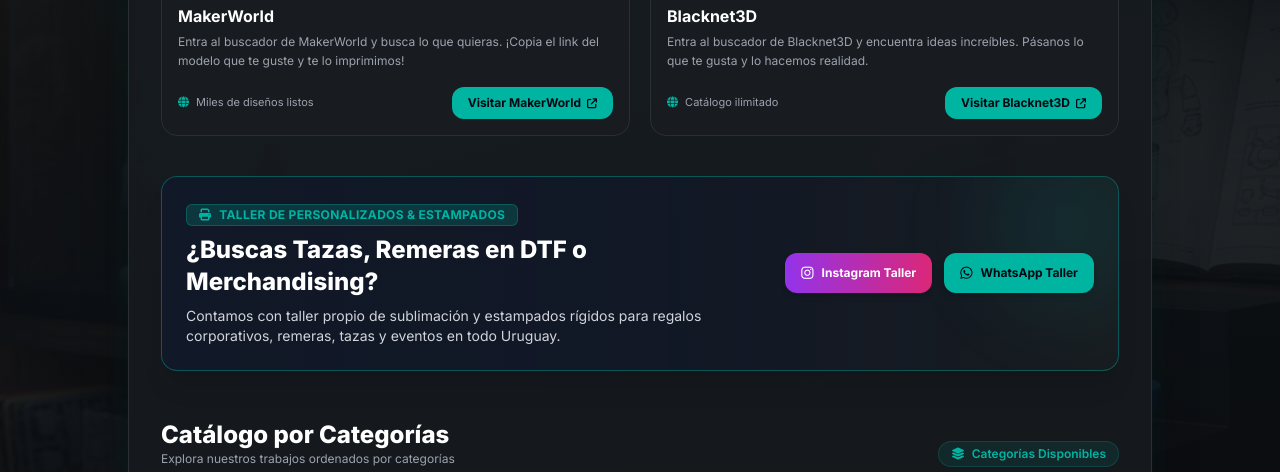
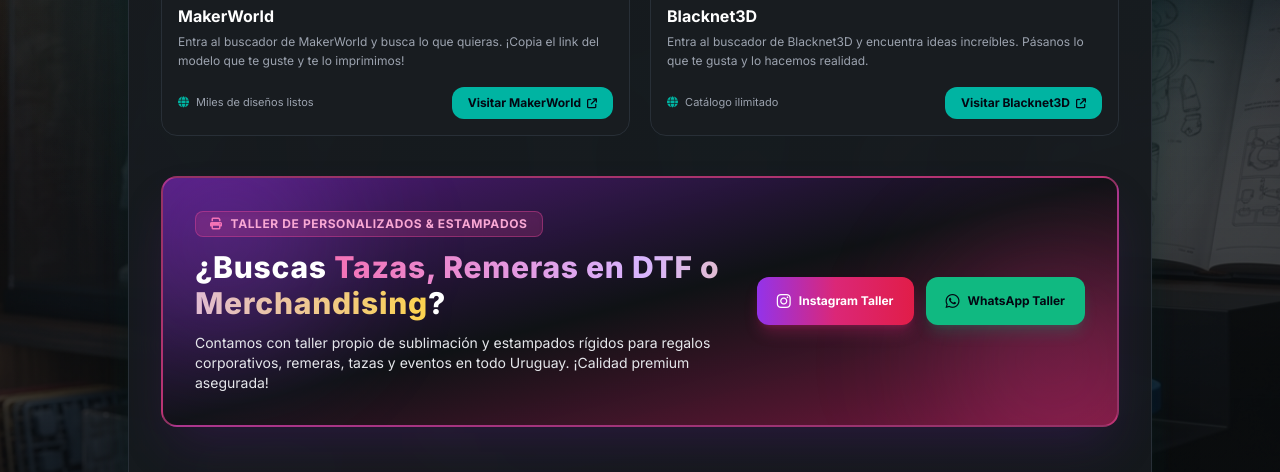
Before and after one commit to nicoreductense-bless3D/BLESSTAMP3D, a plain HTML site: page index.html in a window 1280 px wide. Shown: the part 1020-1492 px from the top of the page. Drawn offline with nearby package versions, Linux system fonts and the light colour scheme.

Commit message:
Update index.html

```diff
--- a/index.html
+++ b/index.html
@@ -43,9 +43,10 @@
         body {
             font-family: 'Inter', sans-serif;
             background-color: #0c0f12;
+            /* Fondo con mayor visibilidad (menos opacidad en la capa oscura intermedia) */
             background-image:
-                radial-gradient(circle at 50% 0%, rgba(0, 180, 162, 0.15) 0%, transparent 60%),
-                linear-gradient(rgba(12, 15, 18, 0.85), rgba(12, 15, 18, 0.92)),
+                radial-gradient(circle at 50% 0%, rgba(0, 180, 162, 0.25) 0%, transparent 70%),
+                linear-gradient(rgba(12, 15, 18, 0.65), rgba(12, 15, 18, 0.78)),
                 url('fondo.jpg');
             background-size: cover;
             background-position: center;
@@ -231,25 +232,29 @@
                 </div>
             </section>
 
-            <!-- BANNER ESPECIAL: TALLER DE ESTAMPADOS Y PERSONALIZADOS -->
-            <section id="taller-estampados" class="relative rounded-2xl bg-gradient-to-r from-gray-900 via-gray-900/90 to-brand-cardBg border border-brand-teal/40 p-5 md:p-6 overflow-hidden shadow-xl">
-                <div class="absolute -right-10 -top-10 w-44 h-44 bg-brand-teal/10 rounded-full blur-2xl"></div>
-                <div class="flex flex-col md:flex-row items-center justify-between gap-5 relative z-10">
-                    <div class="space-y-2 text-center md:text-left">
-                        <div class="inline-flex items-center gap-2 px-3 py-0.5 rounded-md bg-brand-teal/20 text-brand-teal border border-brand-teal/30 text-xs font-bold uppercase tracking-wide">
-                            <i class="fa-solid fa-print"></i> Taller de Personalizados & Estampados
+            <!-- BANNER ESPECIAL: TALLER DE ESTAMPADOS Y PERSONALIZADOS (MÁS LLAMATIVO Y COLORIDO) -->
+            <section id="taller-estampados" class="relative rounded-2xl bg-gradient-to-br from-purple-900/90 via-brand-darkBg to-pink-900/90 border-2 border-pink-500/60 p-6 md:p-8 overflow-hidden shadow-2xl shadow-purple-900/30">
+                <div class="absolute -right-12 -bottom-12 w-56 h-56 bg-pink-500/20 rounded-full blur-3xl"></div>
+                <div class="absolute -left-12 -top-12 w-56 h-56 bg-purple-500/20 rounded-full blur-3xl"></div>
+
+                <div class="flex flex-col md:flex-row items-center justify-between gap-6 relative z-10">
+                    <div class="space-y-3 text-center md:text-left">
+                        <div class="inline-flex items-center gap-2 px-3.5 py-1 rounded-lg bg-pink-500/20 text-pink-300 border border-pink-500/40 text-xs font-bold uppercase tracking-wider shadow-inner">
+                            <i class="fa-solid fa-print text-pink-400"></i> Taller de Personalizados & Estampados
                         </div>
-                        <h3 class="text-xl md:text-2xl font-extrabold text-white">¿Buscas Tazas, Remeras en DTF o Merchandising?</h3>
-                        <p class="text-gray-300 text-xs md:text-sm max-w-xl leading-relaxed">
-                            Contamos con taller propio de sublimación y estampados rígidos para regalos corporativos, remeras, tazas y eventos en todo Uruguay.
+                        <h3 class="text-2xl md:text-3xl font-extrabold text-white tracking-wide">
+                            ¿Buscas <span class="text-transparent bg-clip-text bg-gradient-to-r from-pink-400 via-purple-300 to-amber-300">Tazas, Remeras en DTF o Merchandising</span>?
+                        </h3>
+                        <p class="text-gray-200 text-xs md:text-sm max-w-xl leading-relaxed">
+                            Contamos con taller propio de sublimación y estampados rígidos para regalos corporativos, remeras, tazas y eventos en todo Uruguay. ¡Calidad premium asegurada!
                         </p>
                     </div>
-                    <div class="flex flex-col sm:flex-row gap-3 w-full md:w-auto">
-                        <a href="https://instagram.com/blesstamp.estampas.sublimacion" target="_blank" class="whitespace-nowrap bg-gradient-to-r from-purple-600 to-pink-600 hover:from-purple-500 hover:to-pink-500 text-white font-bold px-4 py-2.5 rounded-xl transition text-xs flex items-center justify-center gap-2 shadow-md">
-                            <i class="fa-brands fa-instagram text-sm"></i> Instagram Taller
+                    <div class="flex flex-col sm:flex-row gap-3 w-full md:w-auto shrink-0">
+                        <a href="https://instagram.com/blesstamp.estampas.sublimacion" target="_blank" class="whitespace-nowrap bg-gradient-to-r from-purple-600 via-pink-600 to-rose-600 hover:from-purple-500 hover:to-rose-500 text-white font-bold px-5 py-3 rounded-xl transition text-xs flex items-center justify-center gap-2 shadow-lg shadow-pink-600/30 transform hover:-translate-y-0.5">
+                            <i class="fa-brands fa-instagram text-base"></i> Instagram Taller
                         </a>
-                        <a href="https://wa.me/59894816771?text=Hola!%20Quiero%20consultar%20por%20los%20estampados%20y%20personalizados" target="_blank" class="whitespace-nowrap bg-brand-teal hover:bg-brand-tealHover text-gray-950 font-bold px-4 py-2.5 rounded-xl transition text-xs flex items-center justify-center gap-2 shadow-md">
-                            <i class="fa-brands fa-whatsapp text-sm"></i> WhatsApp Taller
+                        <a href="https://wa.me/59894816771?text=Hola!%20Quiero%20consultar%20por%20los%20estampados%20y%20personalizados" target="_blank" class="whitespace-nowrap bg-emerald-500 hover:bg-emerald-400 text-gray-950 font-bold px-5 py-3 rounded-xl transition text-xs flex items-center justify-center gap-2 shadow-lg shadow-emerald-500/20 transform hover:-translate-y-0.5">
+                            <i class="fa-brands fa-whatsapp text-base"></i> WhatsApp Taller
                         </a>
                     </div>
                 </div>
@@ -500,12 +505,15 @@
                     <strong class="text-brand-teal">BLESSTAMP 3D</strong>
                     <p>© 2026 Impresión 3D & Estampados Personalizados - Uruguay</p>
                 </div>
-                <div class="flex items-center gap-3">
+                <div class="flex items-center gap-3 flex-wrap justify-center">
                     <a href="https://wa.me/59894103512" target="_blank" class="bg-brand-cardBg hover:bg-gray-800 text-gray-200 border border-brand-cardBorder px-3.5 py-1.5 rounded-xl transition">
                         <i class="fa-brands fa-whatsapp text-brand-teal"></i> WhatsApp 3D
                     </a>
                     <a href="https://wa.me/59894816771" target="_blank" class="bg-brand-cardBg hover:bg-gray-800 text-gray-200 border border-brand-cardBorder px-3.5 py-1.5 rounded-xl transition">
                         <i class="fa-brands fa-whatsapp text-brand-teal"></i> WhatsApp Taller
+                    </a>
+                    <a href="https://instagram.com/blesstamp.estampas.sublimacion" target="_blank" class="bg-brand-cardBg hover:bg-gray-800 text-gray-200 border border-brand-cardBorder px-3.5 py-1.5 rounded-xl transition">
+                        <i class="fa-brands fa-instagram text-pink-400"></i> Instagram Taller
                     </a>
                 </div>
             </footer>
```
